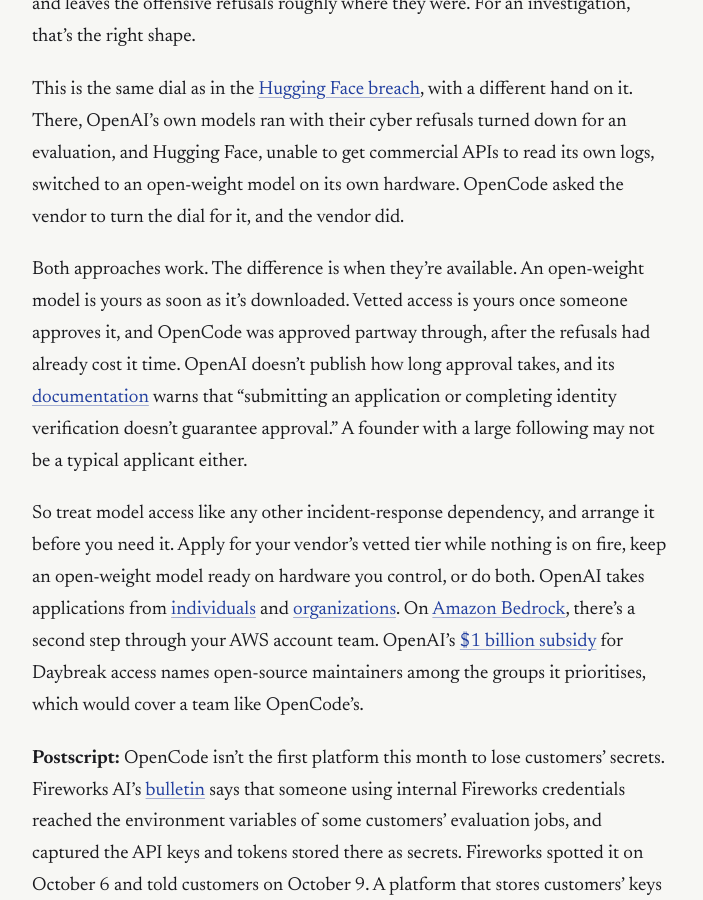
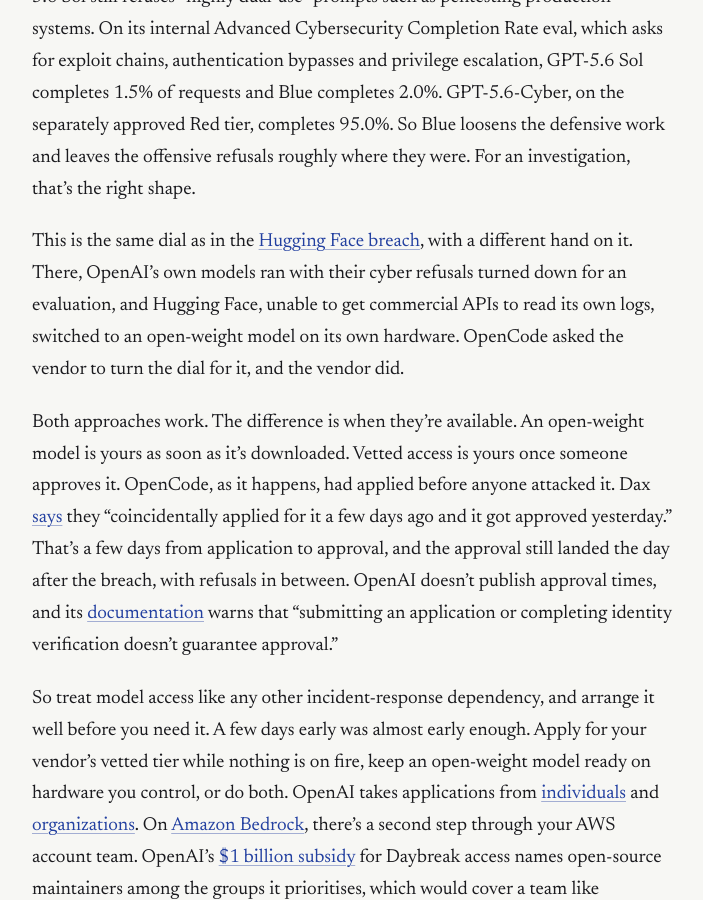
Before and after one commit to agileAlligator/Portfolio-Page, a Jekyll site: the page built from _posts/2026-10-18-opencode-refusal-mid-incident.md, in a window 1280 px wide and 900 px high, scrolled down 4593 px. Shown: the whole window, without its empty margins (288-991 px from the left). Built offline with Jekyll 4.4.1, drawn with Linux system fonts in a browser that asks for light colours; some of the changed text lies outside the part shown.

Commit message:
OpenCode post: dax says Daybreak Blue was applied for days before and approved Oct 17
Co-Authored-By: Claude Opus 5.5 <noreply@anthropic.com>

```diff
--- a/_posts/2026-10-18-opencode-refusal-mid-incident.md
+++ b/_posts/2026-10-18-opencode-refusal-mid-incident.md
@@ -21,13 +21,15 @@ facts:
     - "OpenCode [said on X](https://x.com/opencode/status/2111519637049319818) the breach was \"related to a large scale distillation attack\", hit 1.4% of Console users, and is ongoing."
     - "Anthropic's Lydia Hallie [said](https://x.com/lydiahallie/status/2111563956666110287) Anthropic has \"revoked Claude API keys we believe were affected.\""
     - "Dax Raad [wrote](https://x.com/thdxr/status/2111790511409258796) that the attacks had run non-stop for 48 hours, and [replied](https://x.com/thdxr/status/2111831348336091179) that frontier models \"did quite a bit and then started refusing\" before the team got Daybreak Blue access."
+    - "Dax [said](https://x.com/thdxr/status/2111838044940550257) OpenCode had \"coincidentally applied for it a few days ago\" and was approved \"yesterday\", which is October 17."
     - "OpenAI [says](https://openai.com/index/expanding-daybreak-as-the-cyber-defense-window-narrows/) Daybreak Blue removes the system-level safeguards that screen cybersecurity requests in production, for approved defenders doing work that includes incident response."
   inferred:
-    - "That the models that refused were OpenAI's. Dax didn't name them; the fix was an OpenAI programme."
+    - "That the models that refused included OpenAI's standard ones. Dax didn't name them, but Daybreak Blue only changes OpenAI's models."
+    - "That the refusals came before the approval. Dax describes them in that order."
     - "That the stolen keys were used to query models at scale. That's the usual meaning of distillation, and users reported large charges, but OpenCode hasn't said."
   unknown:
     - "How the attackers got into the legacy system. OpenCode hasn't said, and [Cyera](https://www.cyera.com/research/opencode-breach-what-happened-and-how-to-rotate-exposed-ai-api-keys) lists it as unknown."
-    - "How long OpenCode's Daybreak approval took. OpenAI doesn't publish approval times."
+    - "Which models refused, and what they were asked to do."
 ---
 
 On October 17, OpenCode emailed about 1.4% of the people who use its Console.
@@ -44,8 +46,8 @@ safeguards on frontier models were getting in the way. He said they were.
 
 So why did the investigation need a different tier of model halfway through?
 Because the defender didn't own the setting that mattered. The model's vendor
-decides how much security work it will do, and OpenCode had to ask the vendor
-to change it.
+decides how much security work it will do, and OpenCode's request to change
+that setting was still being processed when the attack began.
 
 ## What happened
 
@@ -53,6 +55,7 @@ to change it.
 |---|---|
 | Night of Oct 16 | The breach, which OpenCode later described as happening "last night". |
 | Oct 17, morning | OpenCode emails affected Console users to revoke and replace their provider keys. |
+| Oct 17 | OpenAI approves OpenCode for Daybreak Blue, a few days after it applied. |
 | Oct 17, 18:08 | OpenCode [on X](https://x.com/opencode/status/2111519637049319818): "a large scale distillation attack", 1.4% of Console users, incident ongoing. |
 | Oct 17, 18:41 | Dax [posts](https://x.com/thdxr/status/2111528031072461114): "my personal accounts are being attacked now too." |
 | Oct 17, 21:04 | Anthropic's Lydia Hallie [says](https://x.com/lydiahallie/status/2111563956666110287) it has revoked the Claude keys it believes were affected. |
@@ -123,16 +126,19 @@ did.
 
 Both approaches work. The difference is when they're available. An open-weight
 model is yours as soon as it's downloaded. Vetted access is yours once someone
-approves it, and OpenCode was approved partway through, after the refusals had
-already cost it time. OpenAI doesn't publish how long approval takes, and its
-[documentation](https://developers.openai.com/codex/cyber-safety) warns that
-"submitting an application or completing identity verification doesn't
-guarantee approval." A founder with a large following may not be a typical
-applicant either.
+approves it. OpenCode, as it happens, had applied before anyone attacked it.
+Dax [says](https://x.com/thdxr/status/2111838044940550257) they "coincidentally
+applied for it a few days ago and it got approved yesterday." That's a few days
+from application to approval, and the approval still landed the day after the
+breach, with refusals in between. OpenAI doesn't publish approval times, and
+its [documentation](https://developers.openai.com/codex/cyber-safety) warns
+that "submitting an application or completing identity verification doesn't
+guarantee approval."
 
 So treat model access like any other incident-response dependency, and arrange
-it before you need it. Apply for your vendor's vetted tier while nothing is on
-fire, keep an open-weight model ready on hardware you control, or do both.
+it well before you need it. A few days early was almost early enough. Apply for
+your vendor's vetted tier while nothing is on fire, keep an open-weight model
+ready on hardware you control, or do both.
 OpenAI takes applications from
 [individuals](https://chatgpt.com/cyber) and
 [organizations](https://openai.com/form/enterprise-trusted-access-for-cyber/).
```
